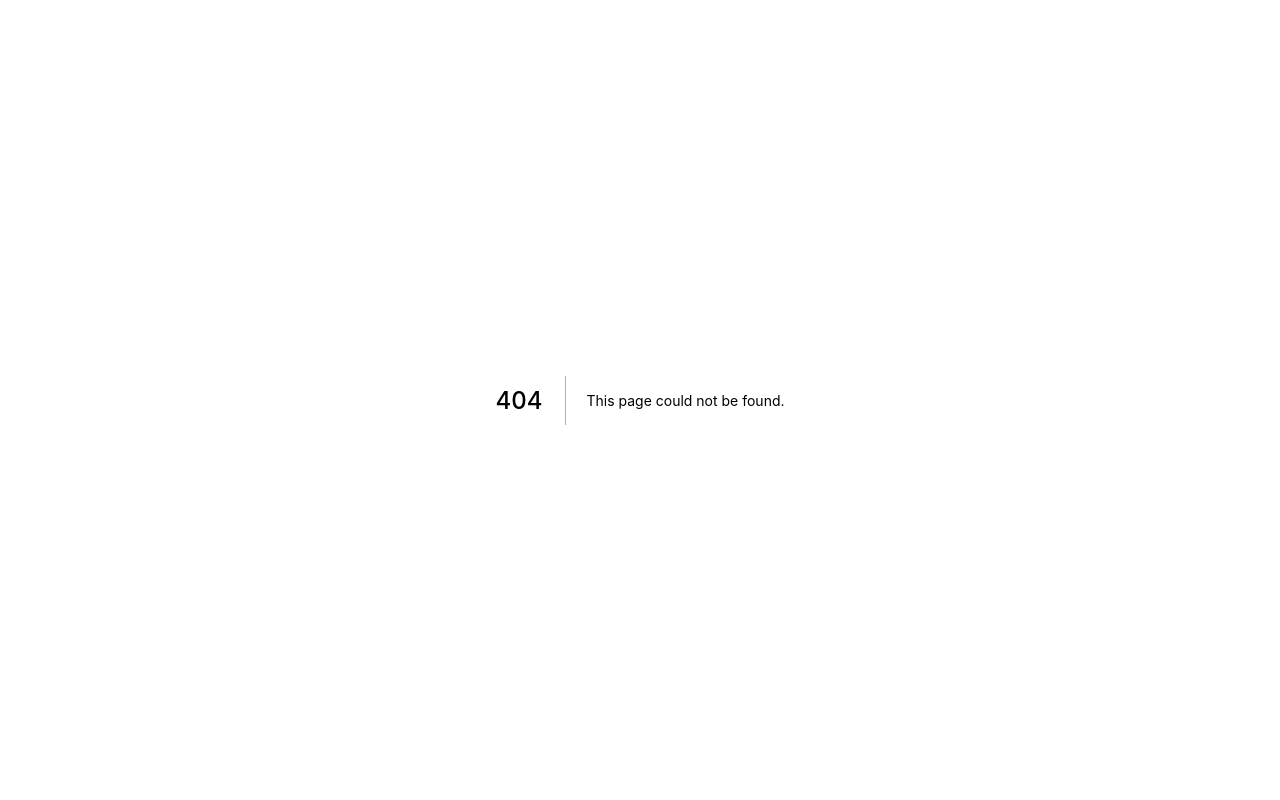
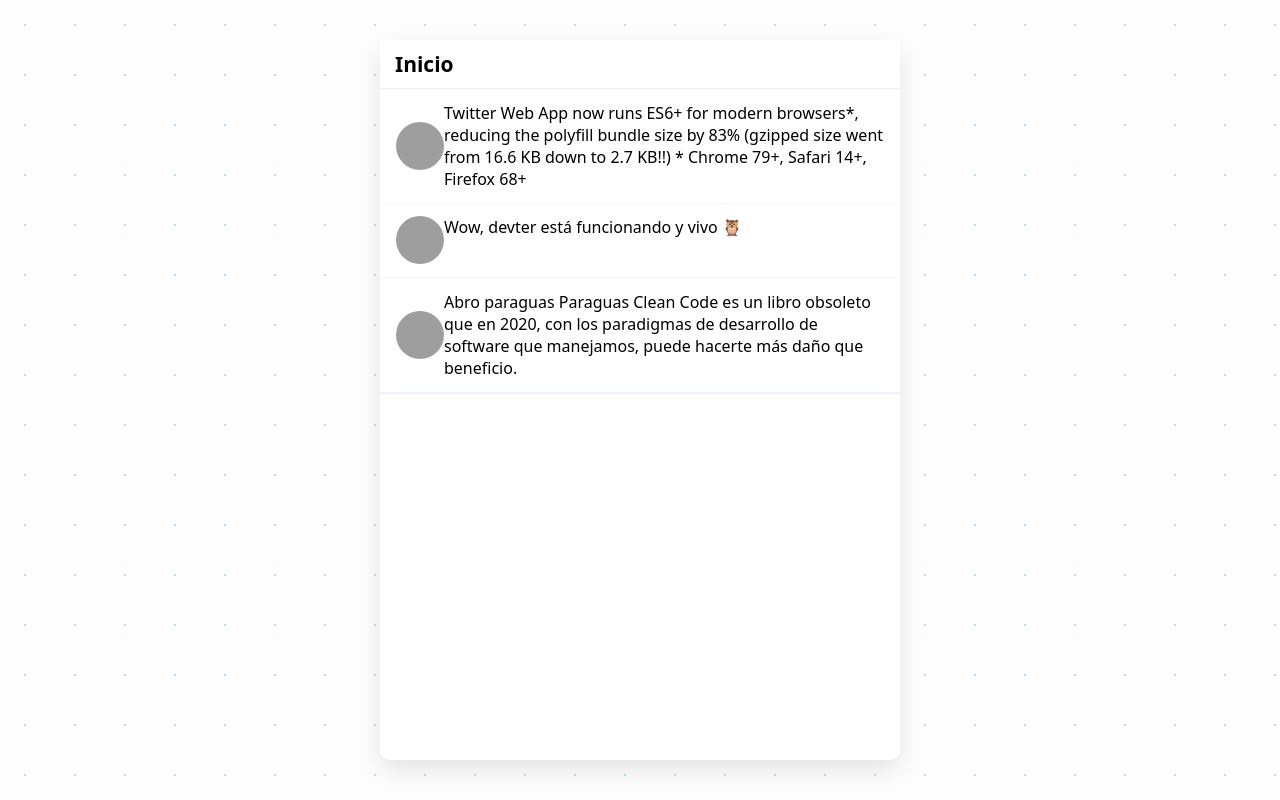
Before and after one commit to gtrabanco/midu-devtter, a Next.js app: page /home in a window 1280 px wide. Before the commit this address had no page. Built offline with nearby package versions, Linux system fonts and the light colour scheme; grey boxes are pictures that could not be loaded.

Commit message:
First timeline

```diff
--- a/next.config.js
+++ b/next.config.js
@@ -2,6 +2,6 @@
   reactStrictMode: true,
   ignoreDuringBuilds: true,
   images: {
-    domains: ['avatars.githubusercontent.com'],
+    domains: ['avatars.githubusercontent.com', 'pbs.twimg.com'],
   },
 };
--- a/package.json
+++ b/package.json
@@ -12,8 +12,7 @@
     "firebase": "~9.6.6-202211222730",
     "next": "~12.0.9",
     "react": "~17.0.2",
-    "react-dom": "~17.0.2",
-    "styled-jsx": "~5.0.0"
+    "react-dom": "~17.0.2"
   },
   "devDependencies": {
     "eslint": "7.32.0",
--- /dev/null
+++ b/src/components/Devit/index.js
@@ -0,0 +1,25 @@
+import Avatar from 'components/Avatar';
+
+export default function Devit({ id, avatar, username, message }) {
+  return (
+    <>
+      <article>
+        <Avatar alt={username} src={avatar} />
+        <p>{message}</p>
+      </article>
+      <style jsx>{`
+        article {
+          display: flex;
+          padding: 0.8rem 1rem;
+          border-bottom: 0.1rem solid #eaf7ff;
+        }
+        div {
+          padding-right: 0.6rem;
+        }
+        p {
+          margin: 0;
+        }
+      `}</style>
+    </>
+  );
+}
--- a/src/pages/api/hello.js
+++ b/src/pages/api/hello.js
@@ -1,5 +1,3 @@
-// Next.js API route support: https://nextjs.org/docs/api-routes/introduction
-
 export default function handler(req, res) {
   res.status(200).json({ name: 'John Doe' });
 }
--- /dev/null
+++ b/src/pages/api/statuses/home_timeline/index.js
@@ -0,0 +1,33 @@
+const timeline = [
+  {
+    id: '0',
+    avatar: 'https://avatars.githubusercontent.com/u/8807391?v=4',
+    username: 'Caballerog',
+    message: `Twitter Web App now runs ES6+ for modern browsers*, reducing the polyfill bundle size by 83%
+
+  (gzipped size went from 16.6 KB down to 2.7 KB!!)
+
+  * Chrome 79+, Safari 14+, Firefox 68+`,
+  },
+  {
+    id: '1',
+    avatar:
+      'https://pbs.twimg.com/profile_images/1083714591752941568/Q7LnIANs_reasonably_small.jpg',
+    username: 'midudev',
+    message: 'Wow, devter está funcionando y vivo 🦉',
+    name: 'Miguel Ángel Durán',
+  },
+  {
+    id: '2',
+    username: 'nikitavoloboev',
+    name: 'Nikita Voloboev',
+    avatar: 'https://avatars.githubusercontent.com/u/6391776?s=120&v=4',
+    message: `Abro paraguas Paraguas
+
+  Clean Code es un libro obsoleto que en 2020, con los paradigmas de desarrollo de software que manejamos, puede hacerte más daño que beneficio.`,
+  },
+];
+
+export default function handler(req, res) {
+  res.status(200).json(timeline);
+}
--- /dev/null
+++ b/src/pages/home/index.js
@@ -0,0 +1,65 @@
+import AppLayout from 'components/AppLayout';
+import Devit from 'components/Devit';
+import { useEffect, useState } from 'react';
+
+export default function HomePage() {
+  const API_URL = 'http://localhost:3000/api/statuses/home_timeline';
+  const [timeline, setTimeline] = useState([]);
+
+  useEffect(() => {
+    fetch(API_URL)
+      .then((data) => data.json())
+      .then((data) => {
+        setTimeline(data);
+      })
+      .catch(() => setTimeline([]));
+  }, [timeline, setTimeline]);
+  return (
+    <>
+      <AppLayout>
+        <header>
+          <h2>Inicio</h2>
+        </header>
+        <section>
+          {timeline &&
+            timeline.map(({ id, avatar, username, message }, k) => (
+              <Devit
+                id={id}
+                key={id}
+                avatar={avatar}
+                username={username}
+                message={message}
+              />
+            ))}
+        </section>
+        <nav></nav>
+      </AppLayout>
+      <style jsx>{`
+        header {
+          align-items: center;
+          background: #ffffffaa;
+          backdrop-filter: blur(5px);
+          border-bottom: 1px solid #eee;
+          height: 49px;
+          display: flex;
+          position: sticky;
+          top: 0;
+          width: 100%;
+        }
+        h2 {
+          font-size: 21px;
+          font-weight: 800;
+          padding-left: 15px;
+        }
+        nav {
+          background: #fff;
+          bottom: 0;
+          border-top: 1px solid #eee;
+          height: 49px;
+          position: sticky;
+          width: 100%;
+        }
+      `}</style>
+    </>
+  );
+}
```
Also changed, not shown: src/components/icons/logo.js (added, +10 -0 lines), src/pages/index.js (+6 -9 lines), src/styles/pages/index.module.css (+17 -9 lines), 1 other file (tests, documents, lock files or other folders).
